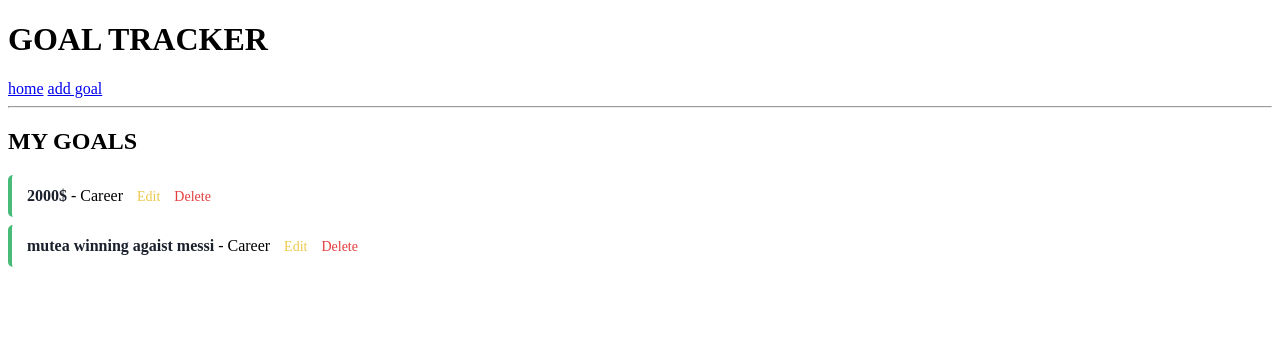
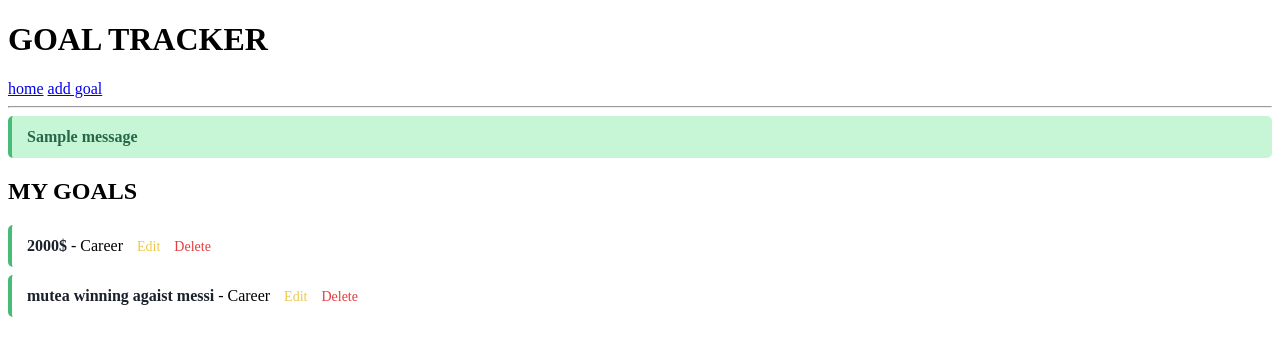
Before and after one commit to brianmutea5-hue/goal_tracker, a Flask app: page / in a window 1280 px wide. Shown: the top 356 px of the page. Run offline with Flask 3, Linux system fonts and the light colour scheme; one stand-in notice (Sample message) is shown.

Commit message:
addiction of flash messages

```diff
--- a/app.py
+++ b/app.py
@@ -1,4 +1,4 @@
-from flask import Flask, render_template, request, redirect, url_for
+from flask import Flask, render_template, request, redirect, url_for, flash
 from flask_sqlalchemy import SQLAlchemy
 
 app = Flask(__name__)
@@ -6,6 +6,7 @@ app.config['SQLALCHEMY_DATABASE_URI'] = 'sqlite:///goal.db'
 app.config['SQLALCHEMY_TRACK_MODIFICATIONS'] = False
 
 db = SQLAlchemy(app)
+app.secret_key = 'your_secret_key'
 
 class Goal(db.Model):
     id = db.Column(db.Integer, primary_key=True)
@@ -26,6 +27,7 @@ def add_goal():
         new_goal = Goal(name=request.form['name'], category=request.form['category'])
         db.session.add(new_goal)
         db.session.commit()
+        flash('Goal added successfully!', 'success')
         return redirect(url_for('home'))
     return render_template('add.html')
 
@@ -34,6 +36,8 @@ def delete_goal(id):
     goal = Goal.query.get_or_404(id)
     db.session.delete(goal)
     db.session.commit()
+    flash('Goal delete successfully!', 'danger')
+
     return redirect(url_for('home'))
 
 @app.route('/edit/<int:id>', methods=['GET', 'POST'])
@@ -44,6 +48,8 @@ def edit_goal(id):
         goal.name = request.form['name']
         goal.category = request.form['category']
         db.session.commit()
+        flash('Goal updated successfully!', 'info')
+
         return redirect(url_for('home'))
     return render_template('edit.html', goal=goal)
 
--- a/static/style.css
+++ b/static/style.css
@@ -62,3 +62,27 @@ button {
 button:hover {
     background-color: #38a169;
 }
+.flash {
+    padding: 12px 15px;
+    margin-bottom: 15px;
+    border-radius: 5px;
+    font-weight: bold;
+}
+
+.success {
+    background-color: #c6f6d5;
+    color: #276749;
+    border-left: 4px solid #48bb78;
+}
+
+.danger {
+    background-color: #fed7d7;
+    color: #9b2c2c;
+    border-left: 4px solid #e53e3e;
+}
+
+.info {
+    background-color: #bee3f8;
+    color: #2a4365;
+    border-left: 4px solid #4299e1;
+}
--- a/templates/base.html
+++ b/templates/base.html
@@ -14,6 +14,13 @@
 
         </nav>
         <hr>
+        {% with messages = get_flashed_messages(with_categories=true) %}
+            {% if messages %}
+                {% for category, message in messages %}
+                    <div class="flash {{ category }}">{{ message }}</div>
+                {% endfor %}
+            {% endif %}
+        {% endwith %}
         {% block content %} {% endblock %}
     </body>
 </html>
```
Also changed, not shown: instance/goal.db.
